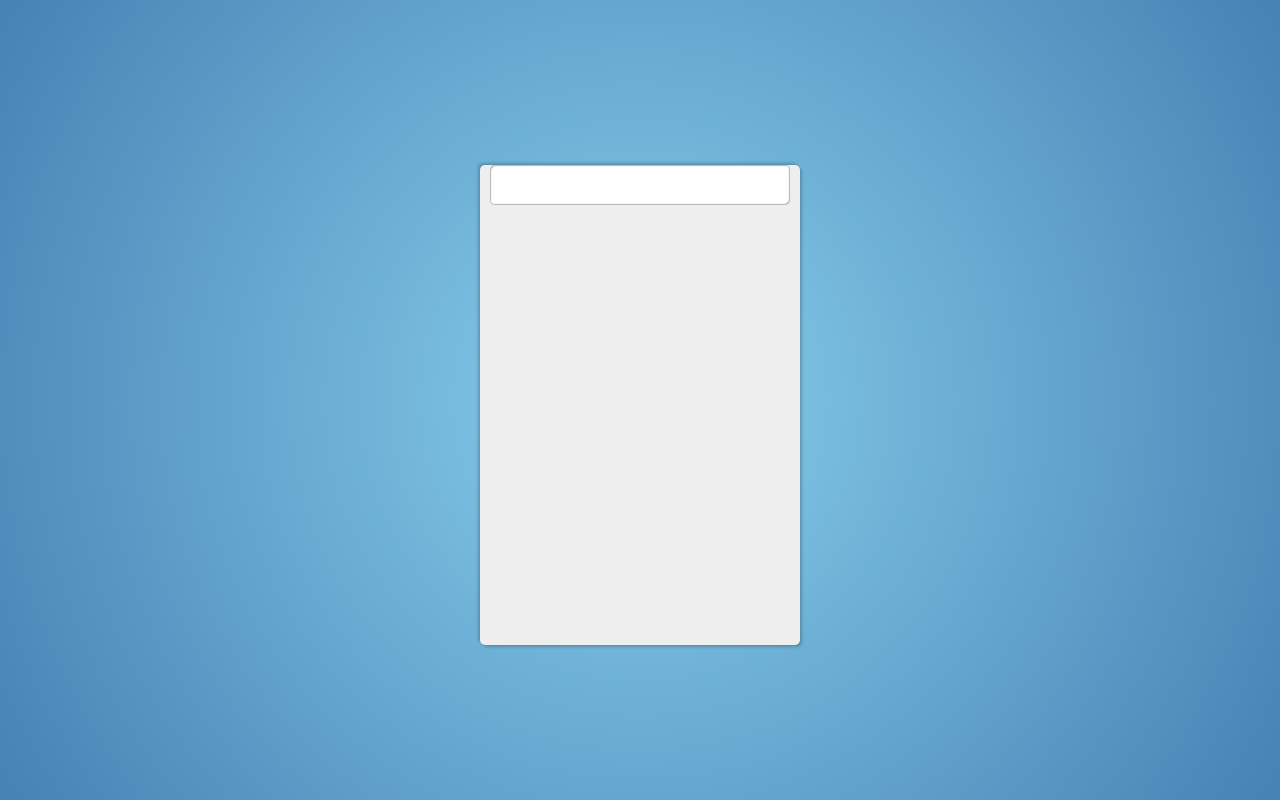
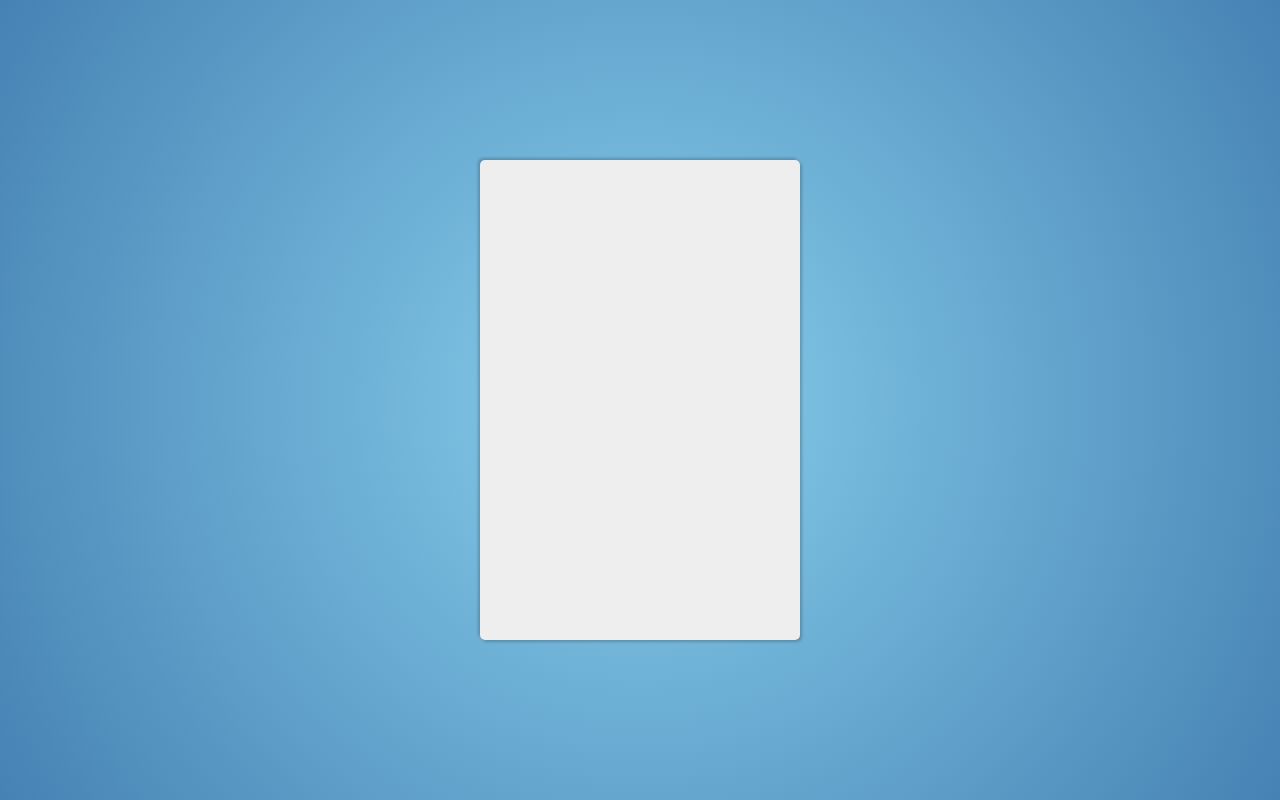
Before and after one commit to IIIWinterIII/-alculator, a React (Create React App) app: page / in a window 1280 px wide. Built offline with nearby package versions, Linux system fonts and the light colour scheme.

Commit message:
first commit

```diff
--- a/src/App.js
+++ b/src/App.js
@@ -3,7 +3,7 @@ import './App.css';
 function App() {
   return (
     <div class="calculator">
-    <output></output>
+
 </div>
   );
 }
```
